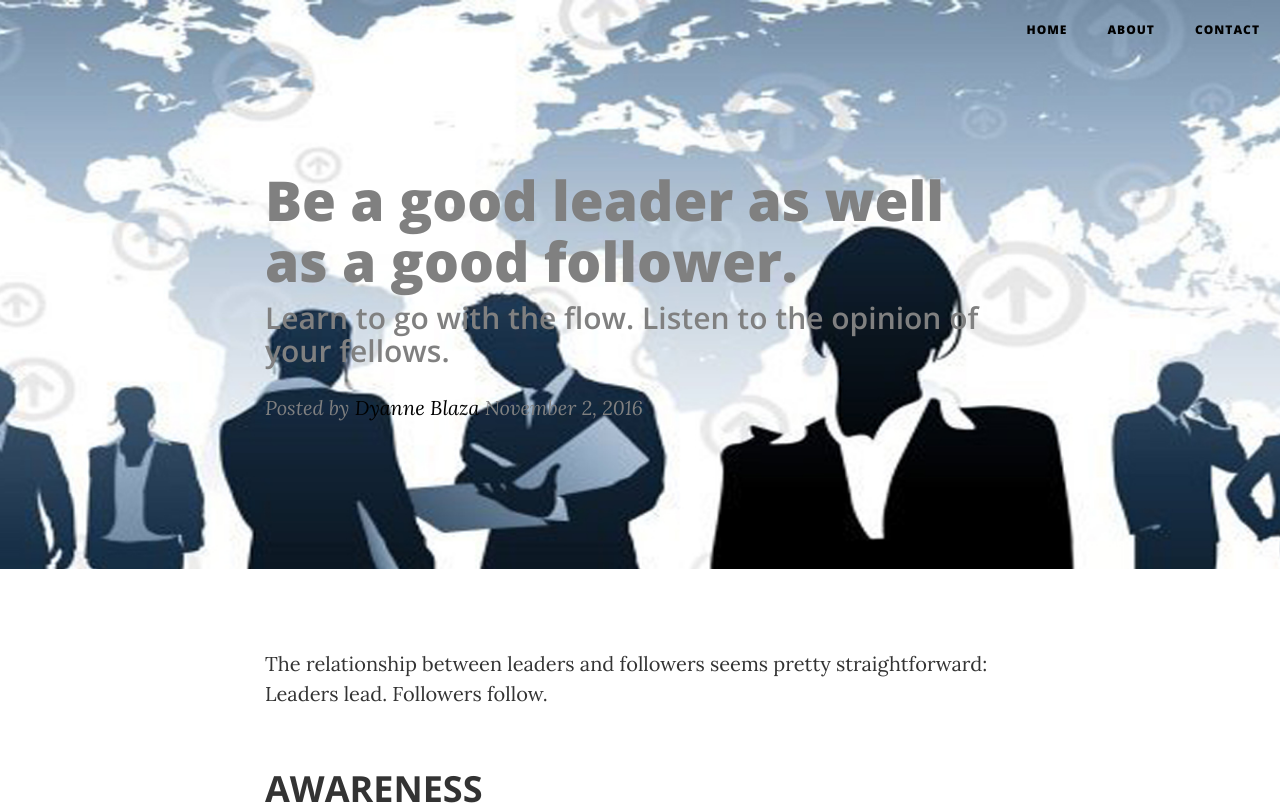
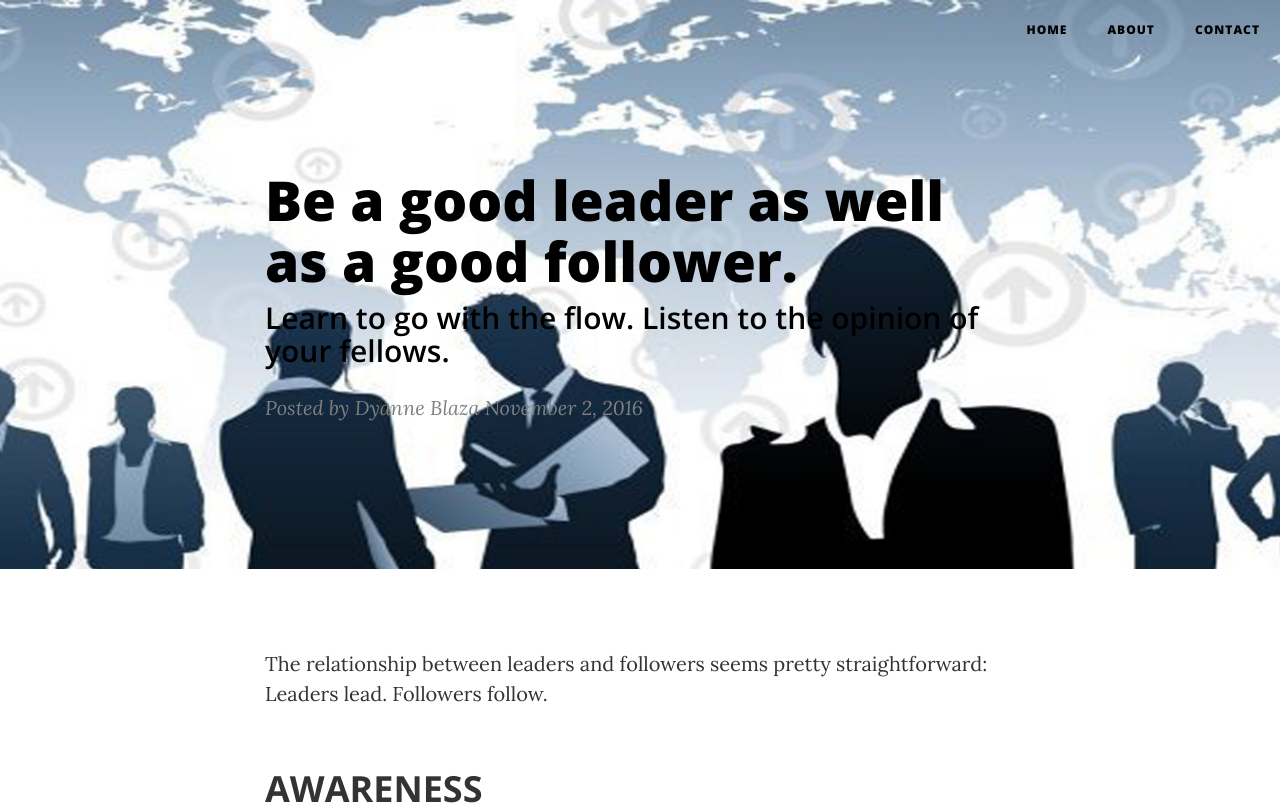
Before and after one commit to kathleenblaza/DyanneBlazaBlog, a website: page post.html in a window 1280 px wide. Shown: the top 812 px of the page. Drawn offline with nearby package versions, Linux system fonts and the light colour scheme.

Commit message:
Update post.html

```diff
--- a/post.html
+++ b/post.html
@@ -72,9 +72,9 @@
             <div class="row">
                 <div class="col-lg-8 col-lg-offset-2 col-md-10 col-md-offset-1">
                     <div class="post-heading">
-                        <h1 style ="color : gray">Be a good leader as well as a good follower.</h1>
-                        <h2 class="subheading" style ="color : gray"> Learn to go with the flow. Listen to the opinion of your fellows.</h2>
-                        <span class="meta" style ="color : gray">Posted by <a href="#" style ="color : black">Dyanne Blaza</a> November 2, 2016</span>
+                        <h1 style ="color : black">Be a good leader as well as a good follower.</h1>
+                        <h2 class="subheading" style ="color : black"> Learn to go with the flow. Listen to the opinion of your fellows.</h2>
+                        <span class="meta" style ="color : gray">Posted by <a href="#" style ="color : gray">Dyanne Blaza</a> November 2, 2016</span>
                     </div>
                 </div>
             </div>
```
